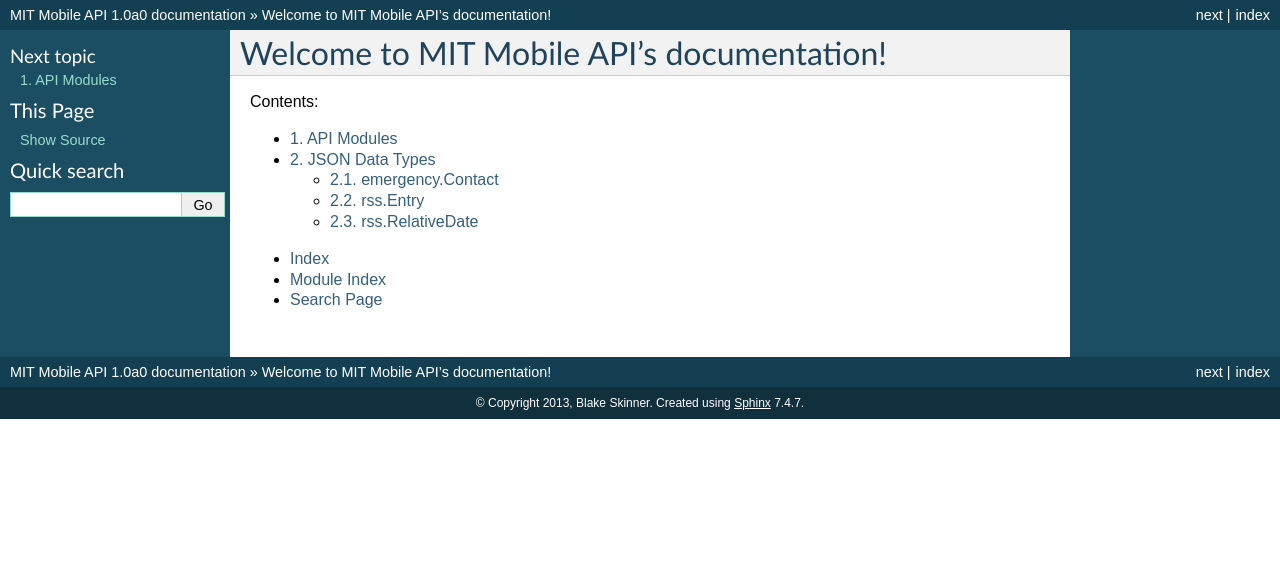
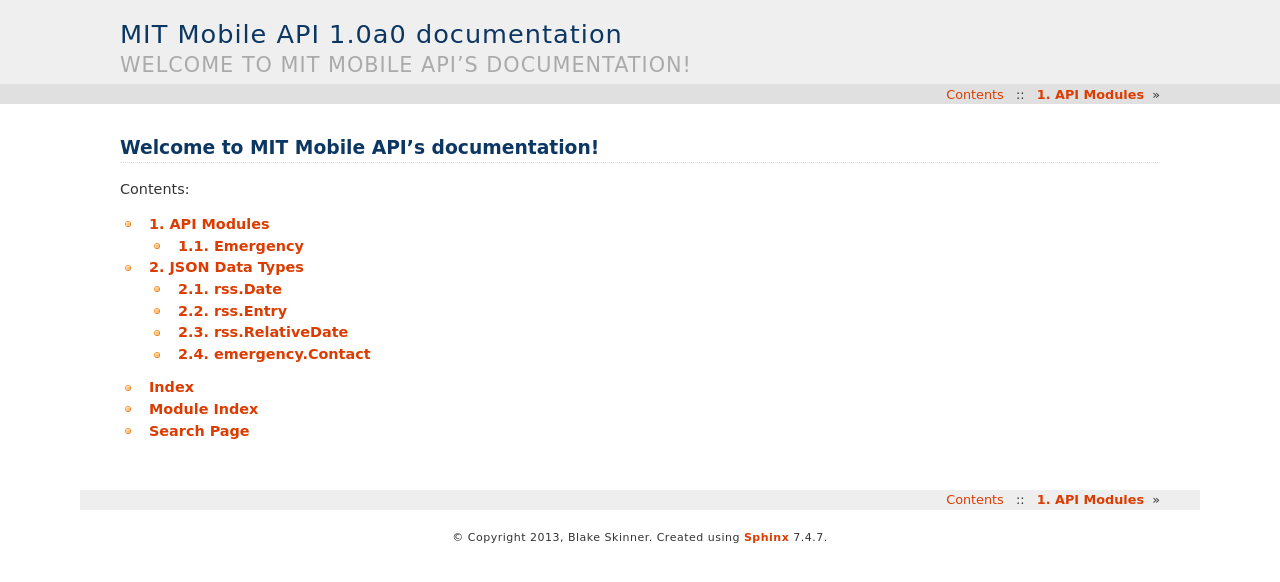
Before and after one commit to MatthewASimonson/mit-mobile-docs, a Sphinx documentation site: the page built from source/index.rst, in a window 1280 px wide. Shown: the top 582 px of the page. Built offline with Sphinx 7.4.7, drawn with Linux system fonts in a browser that asks for light colours.

Commit message:
Restructured how I'm storing things a bit. Everything is now based on a folder hierarch instead of JBOF with reverse DNS naming.

```diff
--- a/source/conf.py
+++ b/source/conf.py
@@ -64,7 +64,7 @@
 
 # List of patterns, relative to source directory, that match files and
 # directories to ignore when looking for source files.
-exclude_patterns = []
+exclude_patterns = ['in','rsti']
 
 # The reST default role (used for this markup: `text`) to use for all documents.
 #default_role = None
@@ -91,7 +91,7 @@
 
 # The theme to use for HTML and HTML Help pages.  See the documentation for
 # a list of builtin themes.
-html_theme = 'default'
+html_theme = 'haiku'
 
 # Theme options are theme-specific and customize the look and feel of a theme
 # further.  For a list of options available for each theme, see the
@@ -147,7 +147,7 @@
 #html_split_index = False
 
 # If true, links to the reST sources are added to the pages.
-#html_show_sourcelink = True
+html_show_sourcelink = False
 
 # If true, "Created using Sphinx" is shown in the HTML footer. Default is True.
 #html_show_sphinx = True
@@ -171,10 +171,10 @@
 
 latex_elements = {
 # The paper size ('letterpaper' or 'a4paper').
-#'papersize': 'letterpaper',
+'papersize': 'letterpaper',
 
 # The font size ('10pt', '11pt' or '12pt').
-#'pointsize': '10pt',
+'pointsize': '12pt',
 
 # Additional stuff for the LaTeX preamble.
 #'preamble': '',
--- a/source/index.rst
+++ b/source/index.rst
@@ -12,8 +12,8 @@
   :numbered:
   :maxdepth: 2
 
-  modules
-  datatypes
+  modules/modules
+  schemas/schemas
 
 * :ref:`genindex`
 * :ref:`modindex`
--- a/source/modules.rst
+++ b/source/modules/modules.rst
@@ -3,6 +3,7 @@
 -----------
 
 .. toctree::
+  :maxdepth: 1
   :glob:
 
-  modules/*
+  emergency/index
--- a/source/datatypes.rst
+++ b/source/schemas/schemas.rst
@@ -3,6 +3,8 @@
 ---------------
 
 .. toctree::
+  :maxdepth: 1
   :glob:
 
-  schemas/*
+  rss/*
+  emergency/*
```
Also changed, not shown: source/modules/emergency/index.rst (added, +11 -0 lines), source/schemas/emergency/Contact.rst (renamed from source/schemas/emergency.Contact.rst, +3 -5 lines), source/schemas/rss.Entry.rst (deleted, +0 -52 lines), source/schemas/rss/Date.rst (added, +43 -0 lines), source/schemas/rss/Entry.rst (added, +32 -0 lines), source/schemas/rss/RelativeDate.rst (renamed from source/schemas/rss.RelativeDate.rst, +4 -10 lines), 5 other files.
